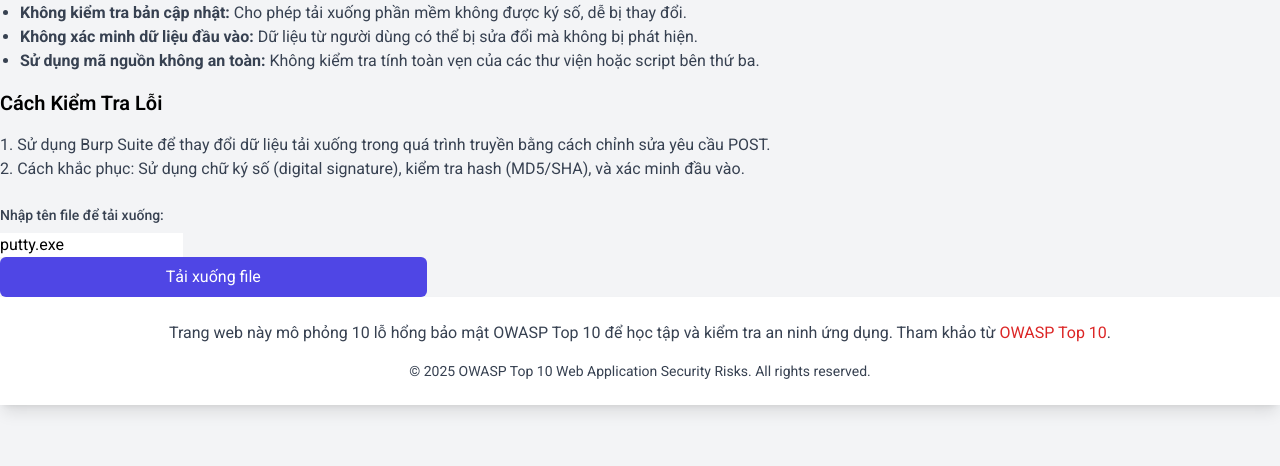
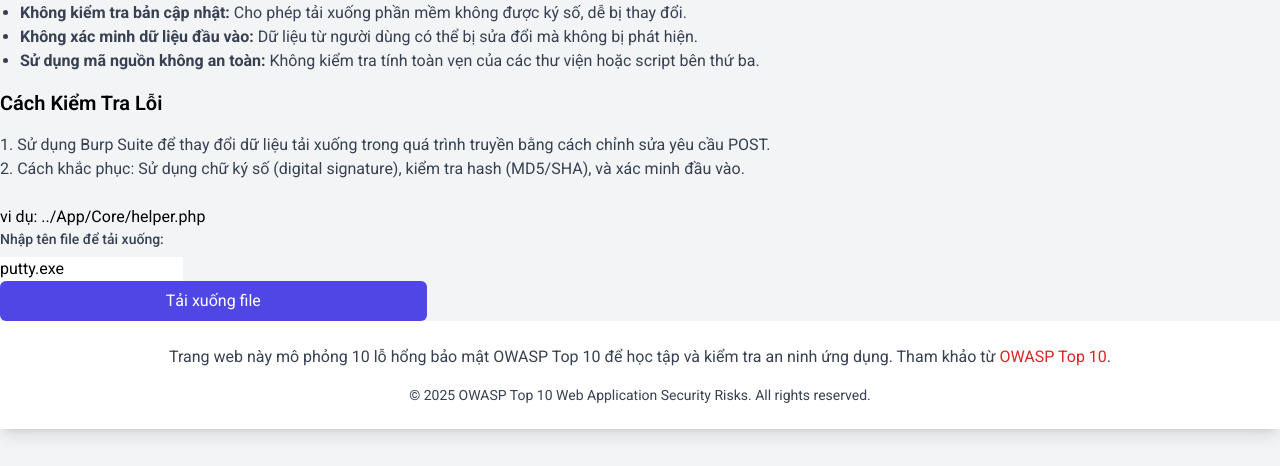
Before and after one commit to hailong289/app-security-holes, a PHP site: template App/Views/software_and_data_integrity_failures.php in a window 1280 px wide. Shown: the part 151-617 px from the top of the page. Run offline with PHP 8.4, Linux system fonts and the light colour scheme; the template is opened without the code that fills it, so the values that code supplies are empty; some libraries are stand-ins or nearby versions.

Commit message:
cập nhật lỗi ui 9

```diff
--- a/App/Views/software_and_data_integrity_failures.php
+++ b/App/Views/software_and_data_integrity_failures.php
@@ -19,6 +19,7 @@
 
 <div class="mt-6 w-4/12">
     <form action="<?=url('/downloadFile')?>" method="get">
+        <span> vi dụ: ../App/Core/helper.php</span>
         <label for="file" class="block text-sm font-medium text-gray-700 mb-2">Nhập tên file để tải xuống:</label>
         <input type="text" name="file" value="putty.exe">
         <button type="submit"
```
